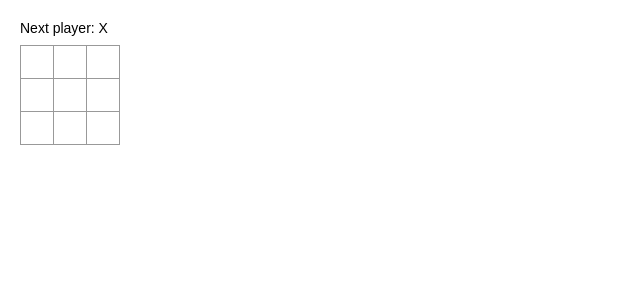
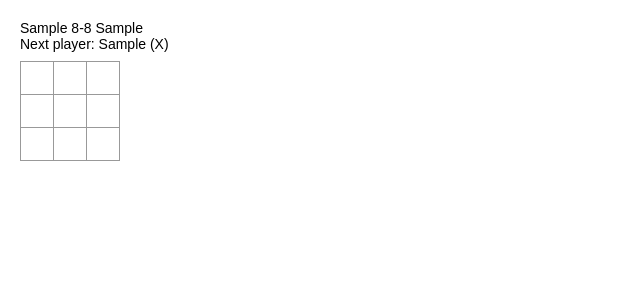
Before and after one commit to tihonovcore/softwareTesting, a React (Create React App) app in the folder testing/client/: page / in a window 1280 px wide. Both pictures are taken after typing "Sample", "Sample" into the empty fields and a click on the input "Submit". Shown: the top 300 px of the page, without its empty margins (0-640 px from the left). Built offline with nearby package versions, Linux system fonts and the light colour scheme.

Commit message:
add usernames and their score to board

```diff
--- a/testing/client/src/App.js
+++ b/testing/client/src/App.js
@@ -16,21 +16,31 @@ class Board extends React.Component {
 
         this.state = {
             squares: Array(9).fill(null),
-            xIsNext: true
+            xIsNext: true,
+            xName: props.xName,
+            oName: props.oName,
+            xScore: props.xScore,
+            oScore: props.oScore,
         };
     }
 
     render() {
-        const winner = calculateWinner(this.state.squares)
+        const winner = calculateWinner(this.state.squares);
+        const xName = this.state.xName;
+        const oName = this.state.oName;
+
         let status;
         if (winner) {
-            status = 'Winner is ' + winner
+            status = 'Winner is ' + (winner.toString() === 'X' ? xName : oName) + ' (' + winner + ')'
         } else {
-            status = 'Next player: ' + (this.state.xIsNext ? 'X' : 'O');
+            status = 'Next player: ' + (this.state.xIsNext ? xName + ' (X)' : oName + ' (O)');
         }
+
+        const score = xName + ' ' + this.state.xScore + '-' + this.state.oScore + ' ' + oName
 
         return (
             <div>
+                <div className="score">{score}</div>
                 <div className="status">{status}</div>
                 <div className="board-row">
                     {this.renderSquare(0)}
@@ -107,7 +117,9 @@ class Game extends React.Component {
         this.state = {
             logged: false,
             xName: "",
-            oName: ""
+            oName: "",
+            xScore: 0,
+            oScore: 0
         };
     }
 
@@ -121,15 +133,24 @@ class Game extends React.Component {
                 />
             );
         } else {
-            return (<Board/>);
+            return (
+                <Board
+                    xName={this.state.xName}
+                    oName={this.state.oName}
+                    xScore={this.state.xScore}
+                    oScore={this.state.oScore}
+                />
+            );
         }
     }
 
-    onLogin(xName, oName) {
+    onLogin(xName, oName, xScore, oScore) {
         this.setState({
             logged: true,
             xName: xName,
-            oName: oName
+            oName: oName,
+            xScore: xScore,
+            oScore: oScore,
         });
     }
 }
--- a/testing/client/src/Login.js
+++ b/testing/client/src/Login.js
@@ -1,9 +1,11 @@
 import React from "react";
+import Service from "./Service";
 
 class Login extends React.Component {
     constructor(props) {
         super(props);
 
+        //todo: change to empty string
         this.state = {
             xName: props.xName,
             oName: props.oName,
@@ -49,7 +51,13 @@ class Login extends React.Component {
     }
 
     submitHandler(event) {
-        this.props.onLogin(this.state.xName, this.state.oName)
+        const xName = this.state.xName;
+        const oName = this.state.oName;
+
+        const xScore = Service.getScore(xName);
+        const oScore = Service.getScore(oName);
+
+        this.props.onLogin(xName, oName, xScore, oScore)
         event.preventDefault();
     }
 }
--- /dev/null
+++ b/testing/client/src/Service.js
@@ -0,0 +1,8 @@
+class Service {
+    static getScore(login) {
+        //todo: load info from service
+        return 8;
+    }
+}
+
+export default Service;
```
